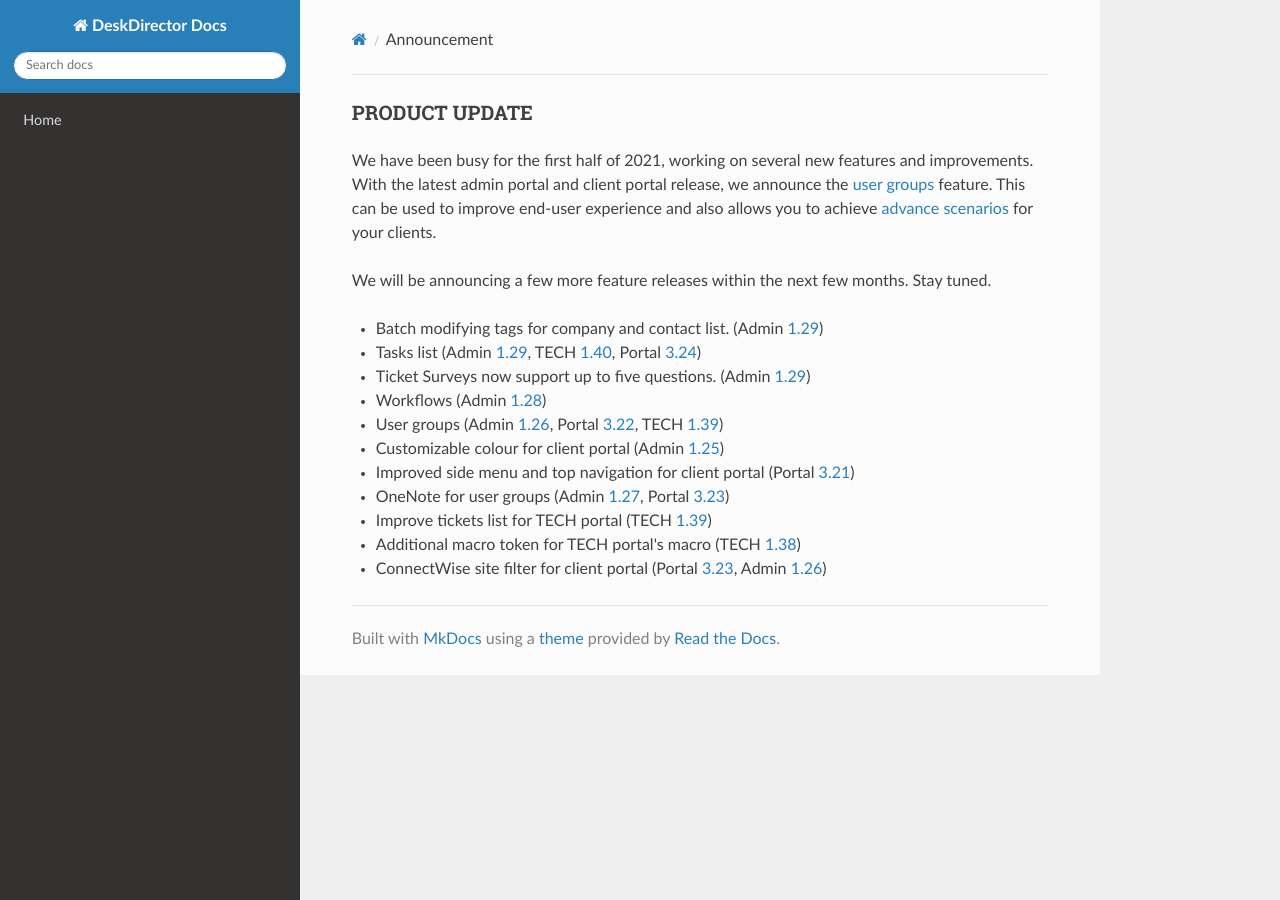
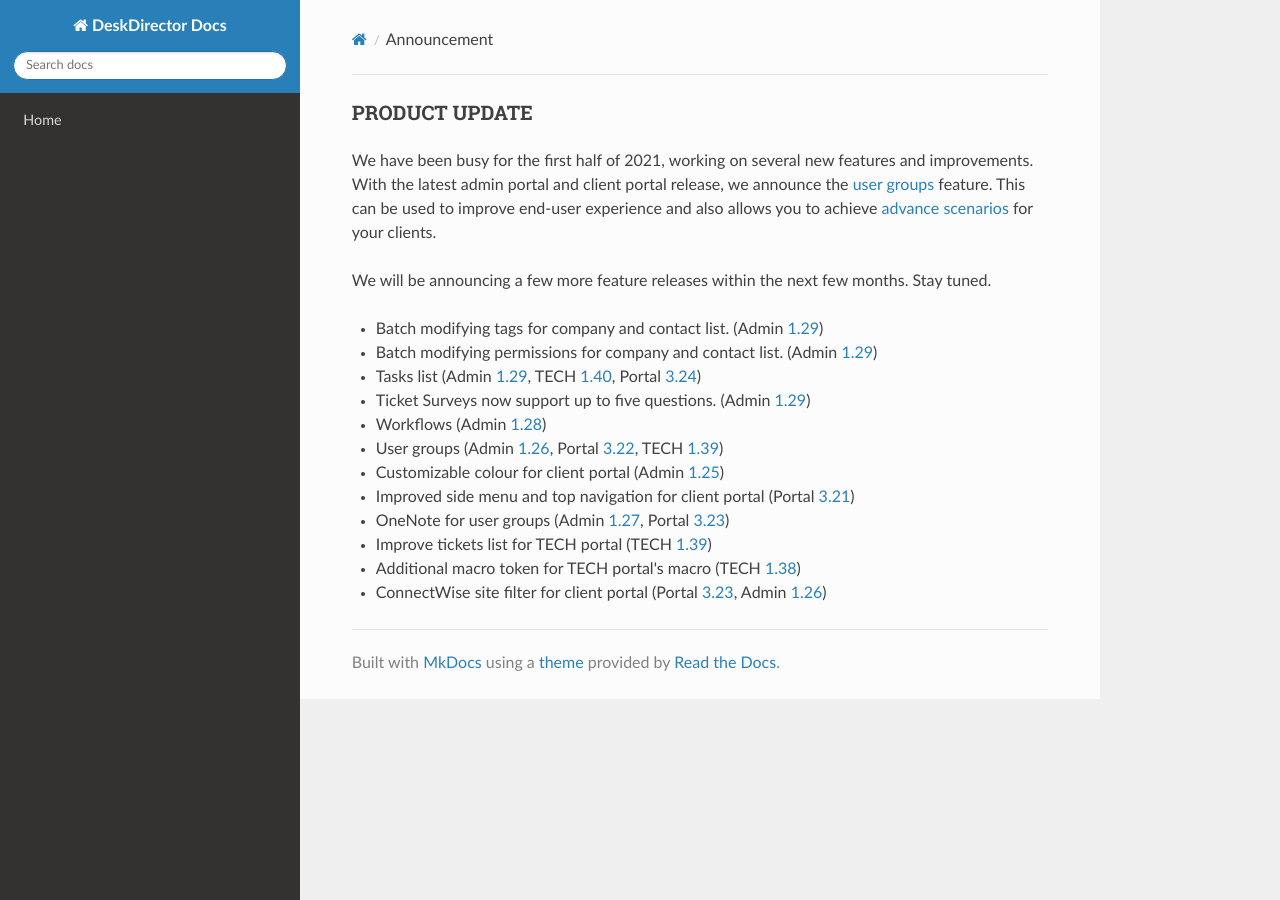
Before and after one commit to DeskDirector/docs, an MkDocs documentation site: the page built from docs/_contents/admin/home/announcement.md, in a window 1280 px wide. Built offline with MkDocs 1.6.1, drawn with Linux system fonts in a browser that asks for light colours; nearby versions of some CDN libraries; old or Windows-style settings are respelled for this version of MkDocs.

Commit message:
Update announcement.md

```diff
--- a/docs/_contents/admin/home/announcement.md
+++ b/docs/_contents/admin/home/announcement.md
@@ -5,6 +5,7 @@ We have been busy for the first half of 2021, working on several new features an
 We will be announcing a few more feature releases within the next few months. Stay tuned.
 
 * Batch modifying tags for company and contact list. (Admin [1.29](/configs/release-notes/admin/v1.29.1))
+* Batch modifying permissions for company and contact list. (Admin [1.29](/configs/release-notes/admin/v1.29.1))
 * Tasks list (Admin [1.29](/configs/release-notes/admin/v1.29.1), TECH [1.40](/configs/release-notes/tech/v1.40), Portal [3.24](/configs/release-notes/portal/v3.24))
 * Ticket Surveys now support up to five questions. (Admin [1.29](/configs/release-notes/admin/v1.29.1))
 * Workflows (Admin [1.28](/configs/release-notes/admin/v1.28.1))
```
